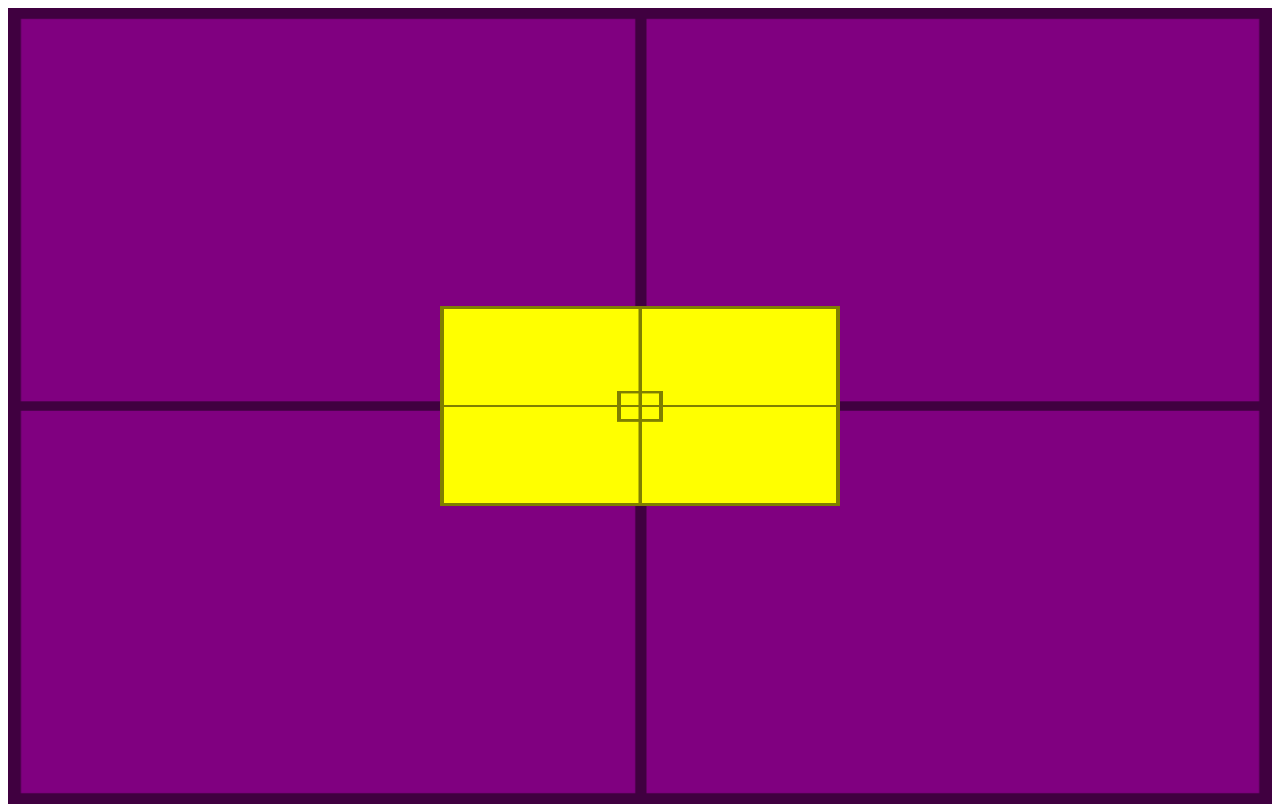
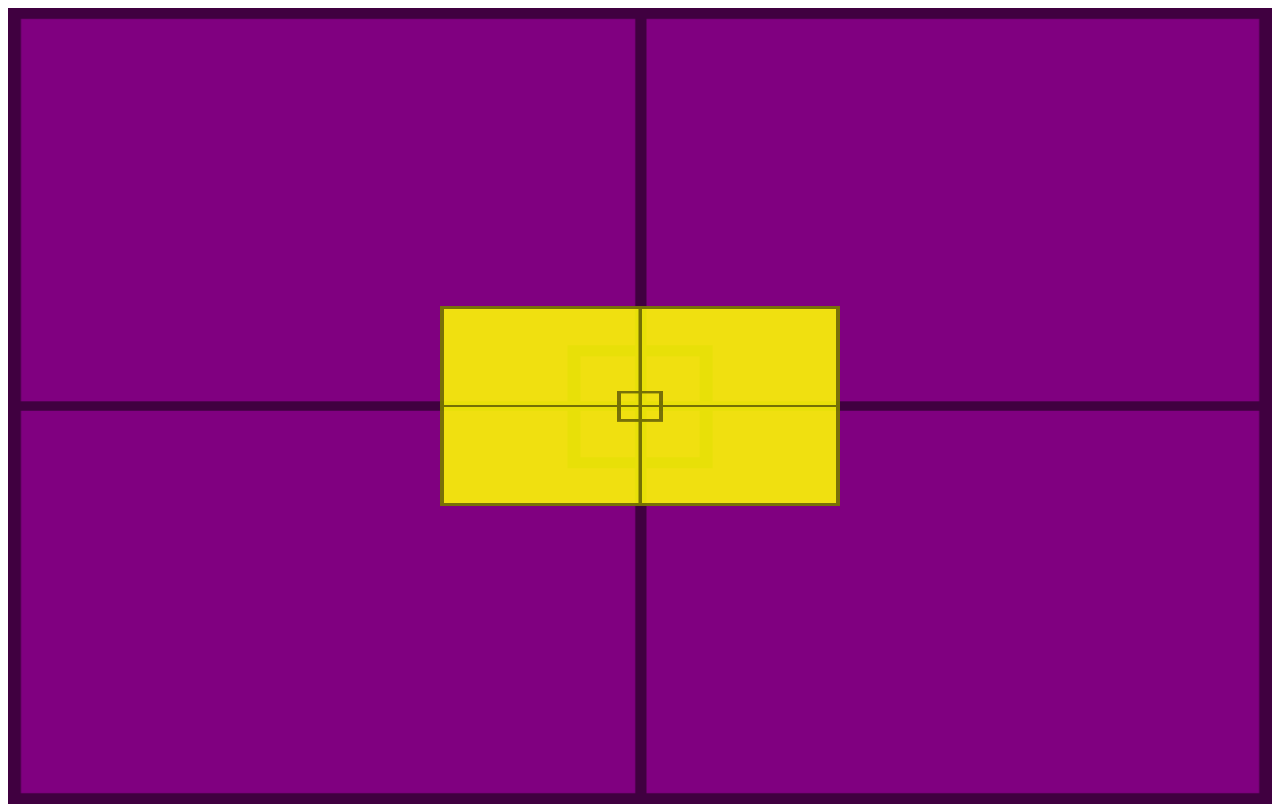
Before and after one commit to gabrielafrancas/ESTUDOS2, a plain HTML site: page ex022/fundo007.html in a window 1280 px wide. Drawn offline with Linux system fonts and the light colour scheme; files whose address does not match are found by name.

Commit message:
atualizei o exercicio 007 capitulo 19

```diff
--- a/ex022/imagens/fundo007.html
+++ b/ex022/fundo007.html
@@ -1,5 +1,6 @@
 <!DOCTYPE html>
 <html lang="en">
+
 <head>
   <meta charset="UTF-8">
   <meta http-equiv="X-UA-Compatible" content="IE=edge">
@@ -7,7 +8,7 @@
   <title>Alinhamento vertical</title>
 
   <style>
-    #container{
+    #container {
       background-image: url('target001.png');
       background-size: 100% 100%;
 
@@ -17,14 +18,14 @@
       background-color: purple;
     }
 
-    #conteudo{
+    #conteudo {
       background-image: url('target001.png');
       background-size: 100% 100%;
 
       position: absolute;
       height: 200px;
       width: 400px;
-      background-color: yellow;
+      background-color: rgba(255, 255, 0, 0.879);
 
       left: 50%;
       top: 50%;
@@ -35,6 +36,7 @@
     }
   </style>
 </head>
+
 <body>
 
   <section id="container">
@@ -42,4 +44,5 @@
   </section>
 
 </body>
+
 </html>
```
